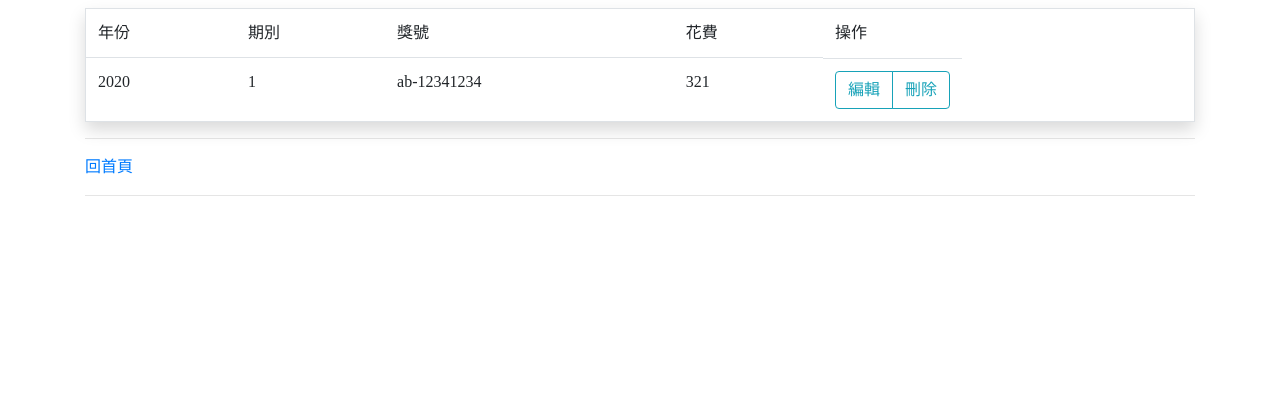
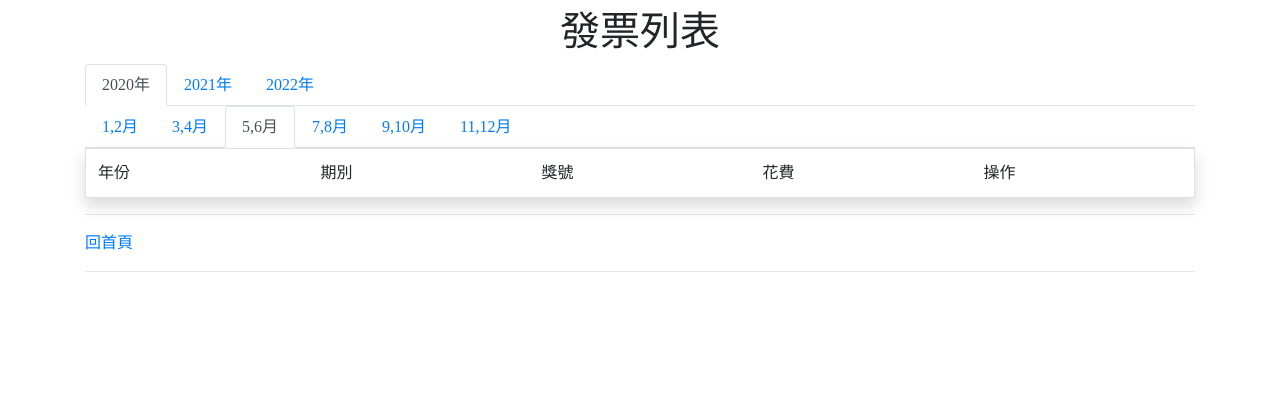
Before and after one commit to wdaweb/invoice-chang180, a PHP site: page /list.php in a window 1280 px wide. Shown: the top 420 px of the page. Run offline with PHP 8.4, Linux system fonts and the light colour scheme; data comes from the database, SQL or seed files in the repository.

Commit message:
加入月份分類

```diff
--- a/list.php
+++ b/list.php
@@ -21,15 +21,64 @@
     <?php
     // include "./include/header.php";
     include "./com/base.php";
+    // PHP語法糖 合併運算符 ??
+    $period = $_GET['period'] ?? ceil(date('n', time()) / 2);
+    // $period=ceil(date('n',time())/2);
+    // if( isset($_GET['period'])){
+    //     $period=$_GET['period'];
+    // }
 
-    $sql = "SELECT * FROM `invoice`";
+    $sql = "SELECT * FROM `invoice` WHERE period='$period'";
     $rows = $pdo->query($sql)->fetchAll();
-    // echo "<pre>";
-    // echo print_r($rows);
-    // echo "</pre>";
     ?>
-    <div class="container">
-        <table class="table mt-2 border rouded-lg shadow">
+    <div class="container mt-2">
+        <h1 class="text-center">發票列表</h1>
+        <nav>
+            <div class="nav nav-tabs" id="nav-tab" role="tablist">
+                <a class="nav-item nav-link active" id="nav-home-tab" data-toggle="tab" href="#nav-home" role="tab">2020年</a>
+                <a class="nav-item nav-link" id="nav-profile-tab" data-toggle="tab" href="#nav-profile" role="tab">2021年</a>
+                <a class="nav-item nav-link" id="nav-contact-tab" data-toggle="tab" href="#nav-contact" role="tab">2022年</a>
+            </div>
+        </nav>
+        <div class="tab-content" id="nav-tabContent">
+            <div class="tab-pane fade show active" id="nav-home" role="tabpanel" aria-labelledby="nav-home-tab">
+                <ul class="nav nav-tabs">
+                    <li class="nav-item"><a class="nav-link  <?= ($period == 1) ? 'active' : ''; ?>" href='list.php?period=1'>1,2月</a></li>
+                    <li class="nav-item"><a class="nav-link  <?= ($period == 2) ? 'active' : ''; ?>" href='list.php?period=2'>3,4月</a></li>
+                    <li class="nav-item"><a class="nav-link  <?= ($period == 3) ? 'active' : ''; ?>" href='list.php?period=3'>5,6月</a></li>
+                    <li class="nav-item"><a class="nav-link  <?= ($period == 4) ? 'active' : ''; ?>" href='list.php?period=4'>7,8月</a></li>
+                    <li class="nav-item"><a class="nav-link  <?= ($period == 5) ? 'active' : ''; ?>" href='list.php?period=5'>9,10月</a></li>
+                    <li class="nav-item"><a class="nav-link  <?= ($period == 6) ? 'active' : ''; ?>" href='list.php?period=6'>11,12月</a></li>
+
+                </ul>
+
+            </div>
+            <div class="tab-pane fade" id="nav-profile" role="tabpanel" aria-labelledby="nav-profile-tab">
+                <ul class="nav nav-tabs">
+                    <li class="nav-item"><a class="nav-link  <?= ($period == 1) ? 'active' : ''; ?>" href='list.php?period=1'>1,2月</a></li>
+                    <li class="nav-item"><a class="nav-link  <?= ($period == 2) ? 'active' : ''; ?>" href='list.php?period=2'>3,4月</a></li>
+                    <li class="nav-item"><a class="nav-link  <?= ($period == 3) ? 'active' : ''; ?>" href='list.php?period=3'>5,6月</a></li>
+                    <li class="nav-item"><a class="nav-link  <?= ($period == 4) ? 'active' : ''; ?>" href='list.php?period=4'>7,8月</a></li>
+                    <li class="nav-item"><a class="nav-link  <?= ($period == 5) ? 'active' : ''; ?>" href='list.php?period=5'>9,10月</a></li>
+                    <li class="nav-item"><a class="nav-link  <?= ($period == 6) ? 'active' : ''; ?>" href='list.php?period=6'>11,12月</a></li>
+
+                </ul>
+
+            </div>
+            <div class="tab-pane fade" id="nav-contact" role="tabpanel" aria-labelledby="nav-contact-tab">
+                <ul class="nav nav-tabs">
+                    <li class="nav-item"><a class="nav-link  <?= ($period == 1) ? 'active' : ''; ?>" href='list.php?period=1'>1,2月</a></li>
+                    <li class="nav-item"><a class="nav-link  <?= ($period == 2) ? 'active' : ''; ?>" href='list.php?period=2'>3,4月</a></li>
+                    <li class="nav-item"><a class="nav-link  <?= ($period == 3) ? 'active' : ''; ?>" href='list.php?period=3'>5,6月</a></li>
+                    <li class="nav-item"><a class="nav-link  <?= ($period == 4) ? 'active' : ''; ?>" href='list.php?period=4'>7,8月</a></li>
+                    <li class="nav-item"><a class="nav-link  <?= ($period == 5) ? 'active' : ''; ?>" href='list.php?period=5'>9,10月</a></li>
+                    <li class="nav-item"><a class="nav-link  <?= ($period == 6) ? 'active' : ''; ?>" href='list.php?period=6'>11,12月</a></li>
+
+                </ul>
+
+            </div>
+        </div>
+        <table class="table border rouded-lg shadow">
             <tr>
                 <td>年份</td>
                 <td>期別</td>
--- a/save_invoice.php
+++ b/save_invoice.php
@@ -1,7 +1,6 @@
 <?php
 include "./com/base.php";
 
-$id = $_POST['id'];
 //獎號頭2碼轉為大寫
 $code = strtoupper($_POST['code']);
 $period = $_POST['period'];
```
Also changed, not shown: lottery.php (added, +22 -0 lines), README.md.
